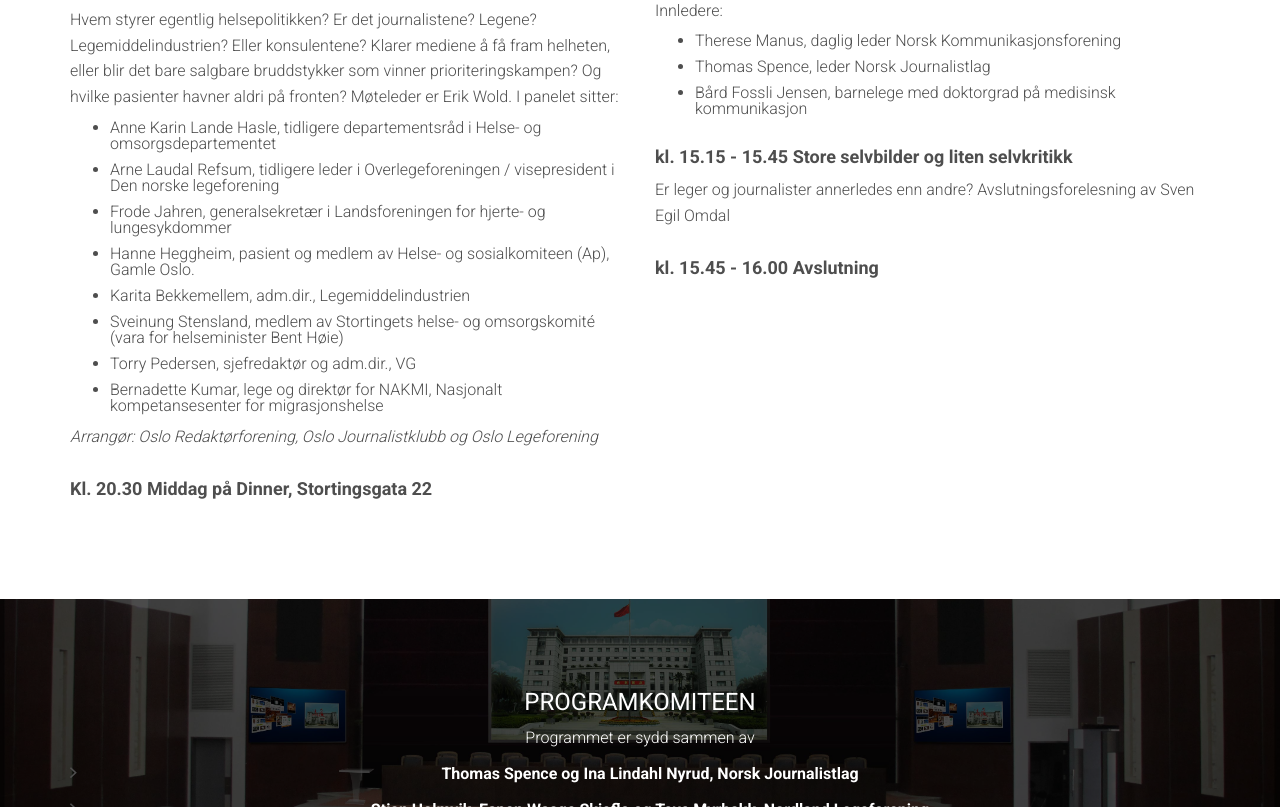
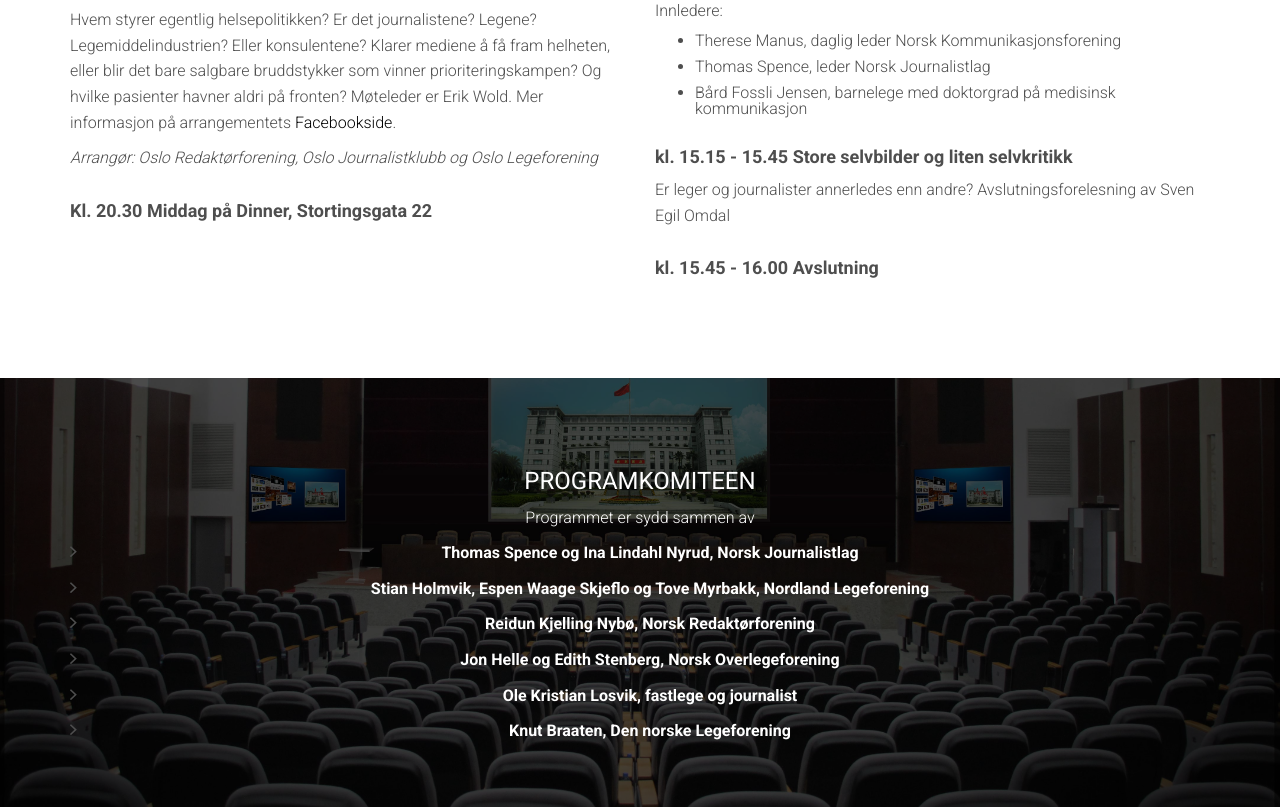
Before and after one commit to losol/hj16.losol.no, a website: page index.html in a window 1280 px wide. Shown: the part 3816-4623 px from the top of the page. Drawn offline with Linux system fonts and the light colour scheme; files whose address does not match are found by name.

Commit message:
removed program evening arr

```diff
--- a/index.html
+++ b/index.html
@@ -258,17 +258,7 @@
 <p>Hvem styrer egentlig helsepolitikken? Er det journalistene? Legene? Legemiddelindustrien? Eller konsulentene?
 Klarer mediene å få fram helheten, eller blir det bare salgbare bruddstykker som vinner prioriteringskampen?
 Og hvilke pasienter havner aldri på fronten?
-Møteleder er Erik Wold. I panelet sitter: <ul class="list-program">
-<li>Anne Karin Lande Hasle, tidligere departementsråd i Helse- og omsorgsdepartementet </li>
-<li>Arne Laudal Refsum, tidligere leder i Overlegeforeningen / visepresident i Den norske legeforening </li>
-<li>Frode Jahren, generalsekretær i Landsforeningen for hjerte- og lungesykdommer</li>
-<li>Hanne Heggheim, pasient og medlem av Helse- og sosialkomiteen (Ap), Gamle Oslo.</li>
-<li>Karita Bekkemellem, adm.dir., Legemiddelindustrien</li>
-<li>Sveinung Stensland, medlem av Stortingets helse- og omsorgskomité (vara for helseminister Bent Høie) </li>
-<li>Torry Pedersen, sjefredaktør og adm.dir., VG</li>
-<li>Bernadette Kumar, lege og direktør for NAKMI, Nasjonalt kompetansesenter for migrasjonshelse</li>
-
-    </ul>
+Møteleder er Erik Wold. Mer informasjon på arrangementets <a href="https://www.facebook.com/events/1306645902693876/">Facebookside</a>.
 </p>
 <i>Arrangør: Oslo Redaktørforening, Oslo Journalistklubb og Oslo
 Legeforening</i>
```
